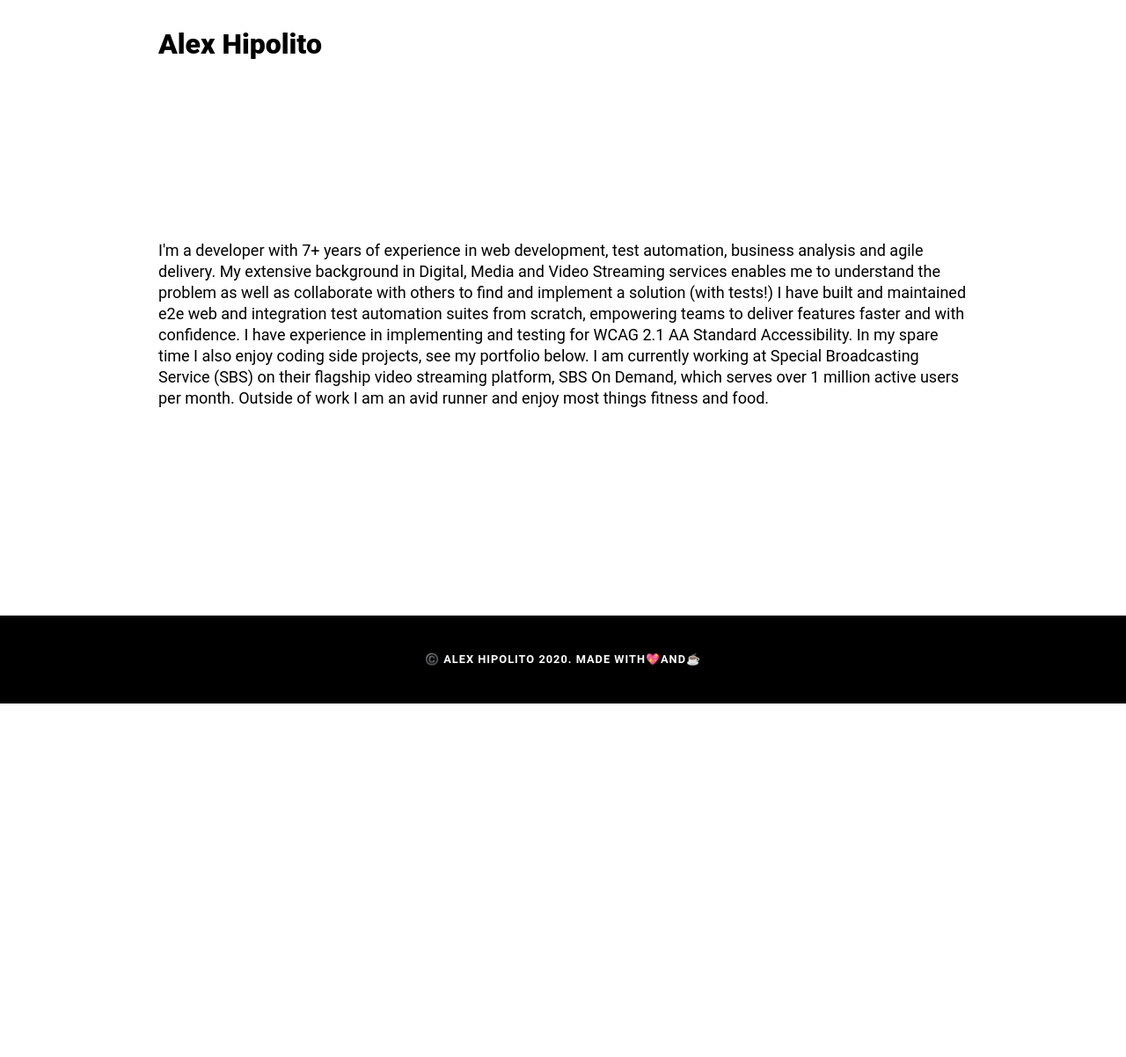
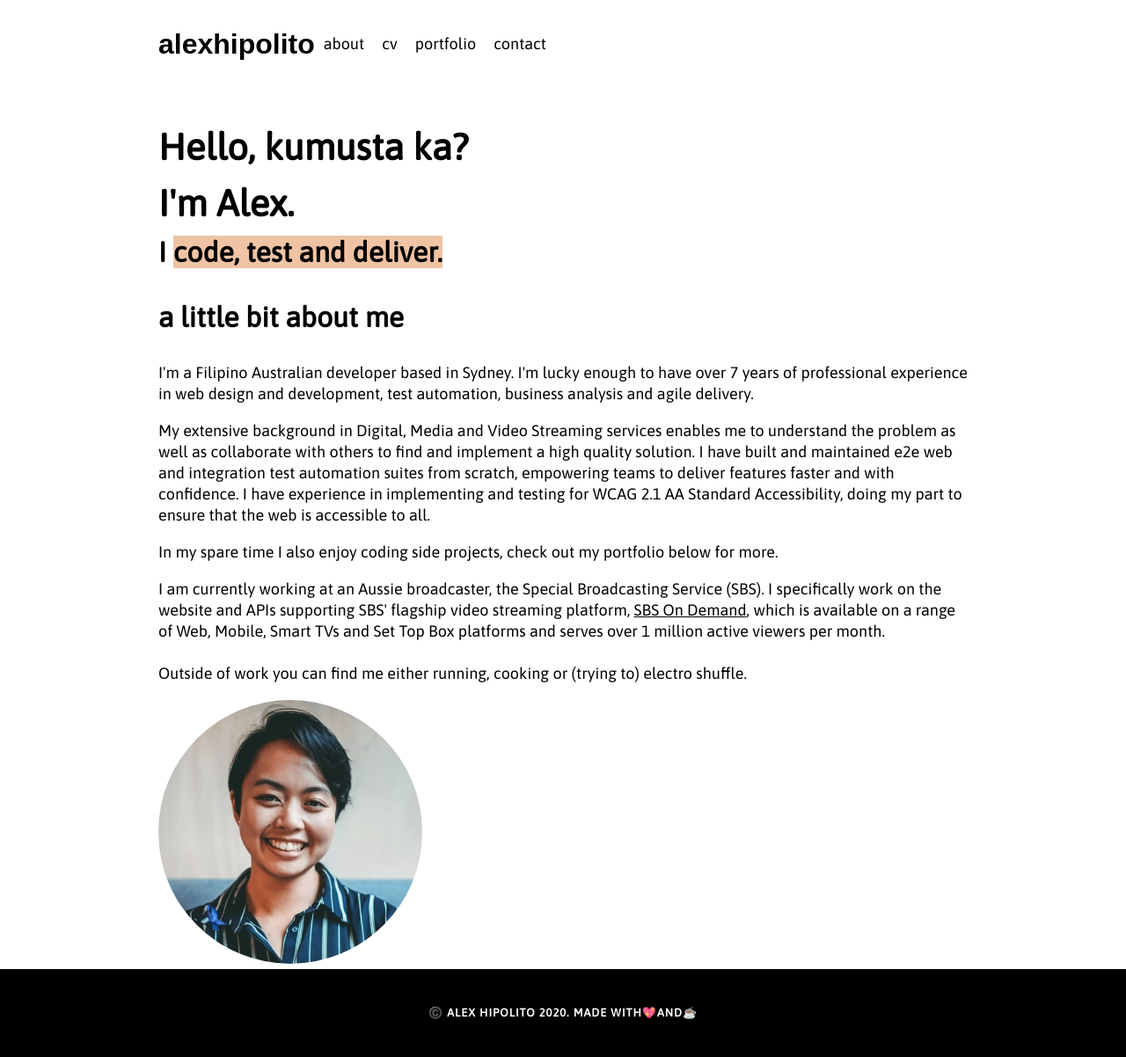
Before and after one commit to alexhippo/alexhippo.github.io, a Gatsby site in the folder alexhippo-portfolio/: page / in a window 1280 px wide. Shown: the whole page at 88% size. Before the commit the page ends 800 px from the top, so only its background shows below. Built offline with nearby package versions, Linux system fonts and the light colour scheme; Gatsby itself is replaced by a stand-in of ours; a web font is replaced by a local one.

Commit message:
Added navbar, tests, and profile image

```diff
--- a/alexhippo-portfolio/gatsby-config.js
+++ b/alexhippo-portfolio/gatsby-config.js
@@ -1,11 +1,18 @@
 module.exports = {
   siteMetadata: {
-    title: `Alex Hipolito | Web Development, Test Automation, Agile Delivery`,
-    description: `Kick off your next, great Gatsby project with this default starter. This barebones starter ships with the main Gatsby configuration files you might need.`,
-    author: `@gatsbyjs`,
+    title: `Alex Hipolito | Based in Sydney, Australia | Web Development, Test Automation, Agile Delivery`,
+    description: `Portfolio of Alex`,
+    author: `@alexhippo`,
   },
   plugins: [
     `gatsby-plugin-react-helmet`,
+    {
+      resolve: `gatsby-source-filesystem`,
+      options: {
+        name: `images`,
+        path: `${__dirname}/src/images`,
+      },
+    },
     {
       resolve: `gatsby-source-filesystem`,
       options: {
@@ -16,6 +23,7 @@ module.exports = {
     `gatsby-transformer-remark`,
     `gatsby-transformer-sharp`,
     `gatsby-plugin-sharp`,
+    `gatsby-image`,
     {
       resolve: `gatsby-plugin-manifest`,
       options: {
@@ -28,6 +36,16 @@ module.exports = {
         icon: `src/images/gatsby-icon.png`, // This path is relative to the root of the site.
       },
     },
+    {
+      resolve: `gatsby-plugin-google-fonts`,
+      options: {
+        fonts: [
+          `asap`,
+          `miriam libre:700`
+        ],
+        display: 'swap'
+      }
+    },
     `gatsby-plugin-styled-components`,
   ],
 }
--- a/alexhippo-portfolio/src/components/about.js
+++ b/alexhippo-portfolio/src/components/about.js
@@ -1,7 +1,6 @@
 import React from "react"
 import styled from "styled-components"
 import PropTypes from 'prop-types'
-
 
 const StyledSection = styled.section`
     .title {
@@ -11,9 +10,14 @@ const StyledSection = styled.section`
     .subtitle {
         margin-top: 0;
     }
+
+    a{
+        text-decoration: underline;
+    }
 `
 
 const About = ({ content }) => {
+    console.log(content);
     const { frontmatter, rawMarkdownBody } = content
     const formattedDescription = rawMarkdownBody.split(`\n\n`).map(paragraph => `<p>${paragraph.replace(/\n/g, `<br>`)}</p>`).join(``)
     return (
@@ -29,7 +33,7 @@ const About = ({ content }) => {
 }
 
 About.propTypes = {
-    content: PropTypes.any
+    content: PropTypes.object
 }
 
 export default About
--- a/alexhippo-portfolio/src/components/globalStyle.js
+++ b/alexhippo-portfolio/src/components/globalStyle.js
@@ -16,7 +16,7 @@ const GlobalStyle = createGlobalStyle`
         background-color: white;
         color: black;
         font-size: 1.125rem;
-        font-family: "Roboto", Arial, Helvetica, sans-serif;
+        font-family: "Asap", Arial, Helvetica, sans-serif;
         line-height: 1.5rem;
         font-weight: 400;
     }
--- a/alexhippo-portfolio/src/components/header.js
+++ b/alexhippo-portfolio/src/components/header.js
@@ -18,13 +18,32 @@ const StyledLogo = styled.div`
   font-size: 2rem;
   font-weight: 900;
   color: black;
+  font-family: 'Miriam Libre', sans-serif;
+`
+
+const StyledSpan = styled.span`
+  padding-right: 10px;
+  padding-left: 10px;
+  white-space: pre;
 `
 
 const Header = () => {
   return (
     <StyledHeader>
       <Link to="/" aria-label="Homepage">
-        <StyledLogo>Alex Hipolito</StyledLogo>
+        <StyledLogo>alexhipolito</StyledLogo>
+      </Link>
+      <Link to="/" aria-label="About me">
+        <StyledSpan>about</StyledSpan>
+      </Link>
+      <Link to="/" aria-label="CV">
+        <StyledSpan>cv</StyledSpan>
+      </Link>
+      <Link to="/" aria-label="Portfolio">
+        <StyledSpan>portfolio</StyledSpan>
+      </Link>
+      <Link to="/" aria-label="Contact">
+        <StyledSpan>contact</StyledSpan>
       </Link>
     </StyledHeader>
   )
--- a/alexhippo-portfolio/src/components/hero.js
+++ b/alexhippo-portfolio/src/components/hero.js
@@ -20,16 +20,12 @@ const Hero = ({ content }) => {
         <StyledSection id="hero">
             <h1 className="title">
                 {frontmatter.greetings}{" "}
-                <span role="img" aria-label="hello emoji">
-                {frontmatter.emoji}
-                </span>
                 <br />
                 {frontmatter.title}
             </h1>
             <h2 className="subtitle">
                 {frontmatter.subtitlePrefix}{" "}
                 <span className="highlighted">{frontmatter.subtitleHighlight}</span>&nbsp;
-                {frontmatter.subtitleSuffix}{" "}
             </h2>
             <div className="description">
                 {rawMarkdownBody}
--- a/alexhippo-portfolio/src/content/about.md
+++ b/alexhippo-portfolio/src/content/about.md
@@ -1,12 +1,12 @@
 ---
-about: "about"
+about: "a little bit about me"
 ---
-I'm a developer with 7+ years of experience in web development, test automation, business analysis and agile delivery.
+I'm a Filipino Australian developer based in Sydney. I'm lucky enough to have over 7 years of professional experience in web design and development, test automation, business analysis and agile delivery.
 
-My extensive background in Digital, Media and Video Streaming services enables me to understand the problem as well as collaborate with others to find and implement a solution (with tests!) I have built and maintained e2e web and integration test automation suites from scratch, empowering teams to deliver features faster and with confidence. I have experience in implementing and testing for WCAG 2.1 AA Standard Accessibility.
+My extensive background in Digital, Media and Video Streaming services enables me to understand the problem as well as collaborate with others to find and implement a high quality solution. I have built and maintained e2e web and integration test automation suites from scratch, empowering teams to deliver features faster and with confidence. I have experience in implementing and testing for WCAG 2.1 AA Standard Accessibility, doing my part to ensure that the web is accessible to all.
 
-In my spare time I also enjoy coding side projects, see my portfolio below.
+In my spare time I also enjoy coding side projects, check out my portfolio below for more.
 
-I am currently working at Special Broadcasting Service (SBS) on their flagship video streaming platform, SBS On Demand, which serves over 1 million active users per month.
+I am currently working at an Aussie broadcaster, the Special Broadcasting Service (SBS). I specifically work on the website and APIs supporting SBS' flagship video streaming platform, <a href="https://www.sbs.com.au/ondemand" aria-label="SBS On Demand">SBS On Demand</a>, which is available on a range of Web, Mobile, Smart TVs and Set Top Box platforms and serves over 1 million active viewers per month.
 
-Outside of work I am an avid runner and enjoy most things fitness and food.
+Outside of work you can find me either running, cooking or (trying to) electro shuffle.
--- a/alexhippo-portfolio/src/content/hero.md
+++ b/alexhippo-portfolio/src/content/hero.md
@@ -1,8 +1,6 @@
 ---
 greetings: "Hello, kumusta ka?"
-emoji: "👋"
 title: "I'm Alex."
 subtitlePrefix: "I"
-subtitleHighlight: "code, test and deliver"
-subtitleSuffix: "digital products for the web."
+subtitleHighlight: "code, test and deliver."
 ---
--- a/alexhippo-portfolio/src/pages/index.js
+++ b/alexhippo-portfolio/src/pages/index.js
@@ -1,16 +1,33 @@
 import React from "react"
 import PropTypes from "prop-types"
 import { graphql } from 'gatsby'
+import Img from 'gatsby-image'
+import styled from "styled-components"
 
 import Layout from "../components/layout"
 import Hero from "../components/hero"
 import About from "../components/about"
 
+const StyledImage = styled(Img)`
+  profileImage{
+    borderRadius: 100px,
+  }
+`
+
+
 const IndexPage = ({data}) => {
   return (
     <Layout>
       <Hero content={data.hero.edges[0].node} />
-      <About content={data.about.edges[1].node} />
+      <About content={data.about.edges[0].node} />
+      <StyledImage
+        fixed={data.file.childImageSharp.fixed}
+        alt="Profile image of Alex Hipolito"
+        aria-label="Profile image of Alex Hipolito"
+        style={{
+          // Defaults are overwrite-able by setting one or each of the following:
+          borderRadius: '200px',
+        }} />
     </Layout>
   )
 }
@@ -21,24 +38,21 @@ IndexPage.propTypes = {
 
 export default IndexPage
 
-export const pageQuery = graphql`
+export const query = graphql`
 {
-    hero: allMarkdownRemark {
+  hero: allMarkdownRemark(filter: {frontmatter: {title: {eq: "I'm Alex."}}}) {
     edges {
       node {
         frontmatter {
           title
           greetings
-            emoji
           subtitlePrefix
           subtitleHighlight
-            subtitleSuffix
-          }
-          rawMarkdownBody
         }
       }
     }
-    about: allMarkdownRemark {
+  }
+  about: allMarkdownRemark(filter: {frontmatter: {about: {eq: "a little bit about me"}}}) {
     edges {
       node {
         frontmatter {
@@ -48,5 +62,16 @@ export const pageQuery = graphql`
       }
     }
   }
-  },
+  file(relativePath: {eq: "profileimage.jpg"}) {
+    childImageSharp {
+      fixed(
+        width: 300,
+        height: 300,
+        quality: 89,
+      ) {
+        ...GatsbyImageSharpFixed_tracedSVG
+      }
+    }
+  }
+}
 `
```
Also changed, not shown: alexhippo-portfolio/package.json (+4 -3 lines), alexhippo-portfolio/src/components/__tests__/about.spec.js (+22 -3 lines), 1 other file. Lines whose indentation alone changed are shown as unchanged.
